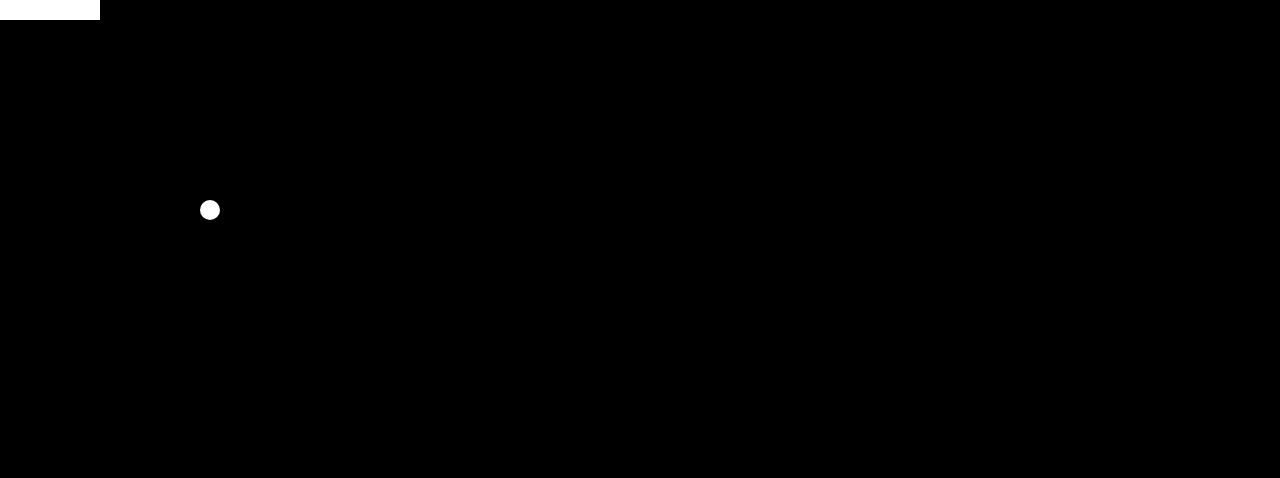
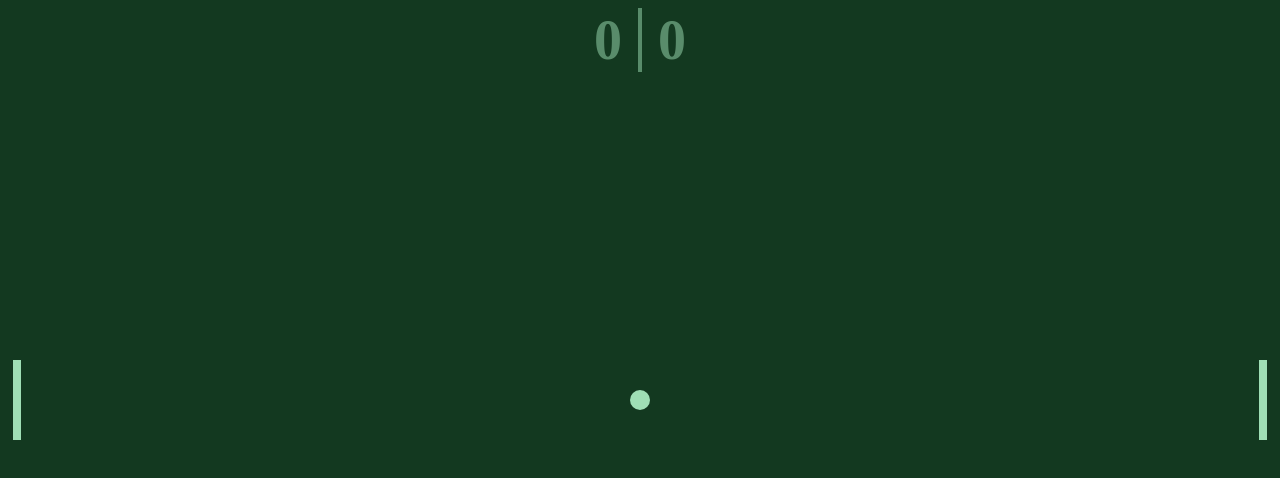
Before and after one commit to lesliecodes1/screen-bouncer, a plain HTML site: page index.html in a window 1280 px wide. Drawn offline with Linux system fonts and the light colour scheme.

Commit message:
Created markup and stylesheet for bouncer

```diff
--- a/index.html
+++ b/index.html
@@ -1,65 +1,19 @@
 <!DOCTYPE html>
-<html>
-<head>
-<title>Pong</title>
-<style>
-body {
-  background-color: black;
-  margin: 0;
-  padding: 0;
-}
-
-.container {
-  width: 400px;
-  height: 400px;
-  margin: 0 auto;
-}
-
-.ball {
-  width: 20px;
-  height: 20px;
-  border-radius: 50%;
-  background-color: white;
-  position: absolute;
-  top: 200px;
-  left: 200px;
-  velocityX: 5;
-  velocityY: 5;
-}
-
-.paddle {
-  width: 100px;
-  height: 20px;
-  background-color: white;
-  position: absolute;
-  top: 0;
-  left: 0;
-}
-</style>
-</head>
-<body>
-<div class="container">
-  <div class="ball"></div>
-  <div class="paddle"></div>
-</div>
-<script>
-var ball = document.querySelector(".ball");
-var paddle = document.querySelector(".paddle");
-
-function moveBall() {
-  ball.style.top = ball.offsetTop + ball.velocityY + "px";
-  ball.style.left = ball.offsetLeft + ball.velocityX + "px";
-
-  if (ball.offsetTop < 0 || ball.offsetTop + ball.height > document.body.height) {
-    ball.velocityY = -ball.velocityY;
-  }
-
-  if (ball.offsetLeft < 0 || ball.offsetLeft + ball.width > document.body.width) {
-    ball.velocityX = -ball.velocityX;
-  }
-}
-
-setInterval(moveBall, 10);
-</script>
-</body>
+<html lang="en">
+  <head>
+    <meta charset="UTF-8" />
+    <meta name="viewport" content="width=device-width, initial-scale=1.0" />
+    <link rel="stylesheet" href="styles.css" />
+    <script src="bounce.js" type="module"></script>
+    <title>Screen Bouncer</title>
+  </head>
+  <body>
+    <div class="score">
+      <div id="player-score">0</div>
+      <div id="computer-score">0</div>
+    </div>
+    <div class="ball" id="ball"></div>
+    <div class="paddle left" id="player-paddle"></div>
+    <div class="paddle right" id="computer-paddle"></div>
+  </body>
 </html>
--- /dev/null
+++ b/styles.css
@@ -0,0 +1,71 @@
+*,
+*::after,
+*::before {
+    box-sizing: border-box;
+}
+
+:root {
+    --hue: 500;
+    --saturation: 50%;
+    --foreground-color: hsl(var(--hue), var(--saturation), 75%);
+    --background-color: hsl(var(--hue), var(--saturation), 15%);
+}
+
+body {
+    margin: 0;
+    background-color: var(--background-color);
+}
+
+.paddle {
+    --position: 50;
+
+    position: absolute;
+    background-color: var(--foreground-color);
+    top: calc(var(--position) * 1vh);
+    transform: translateY(-50%);
+    width: 1vh;
+    height: 10vh;
+}
+
+.paddle.left {
+    left: 1vw;
+}
+
+.paddle.right {
+    right: 1vw;
+}
+
+.ball {
+    --x: 50;
+    --y: 50;
+
+    position: absolute;
+    background-color: var(--foreground-color);
+    left: calc(var(--x) * 1vw);
+    top: calc(var(--y) * 1vh);
+    transform: translate(-50%, -50%);
+    width: 2.5vh;
+    height: 2.5vh;
+    border-radius: 50%;
+}
+
+.score {
+    display: flex;
+    justify-content: center;
+    font-weight: bold;
+    font-size: 7vh;
+    color: var(--foreground-color);
+}
+
+.score>* {
+    flex-grow: 1;
+    flex-basis: 0;
+    padding: 0 2vh;
+    margin: 1vh 0;
+    opacity: .5;
+}
+
+.score> :first-child {
+    text-align: right;
+    border-right: .5vh solid var(--foreground-color);
+}
```
